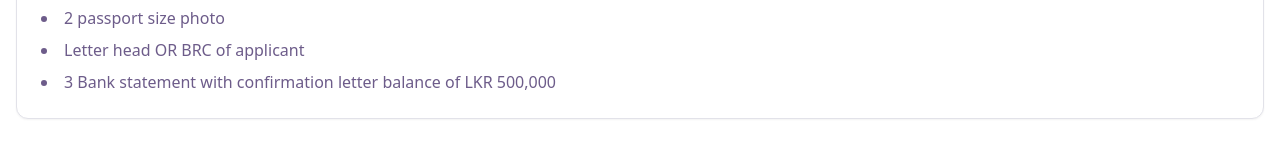
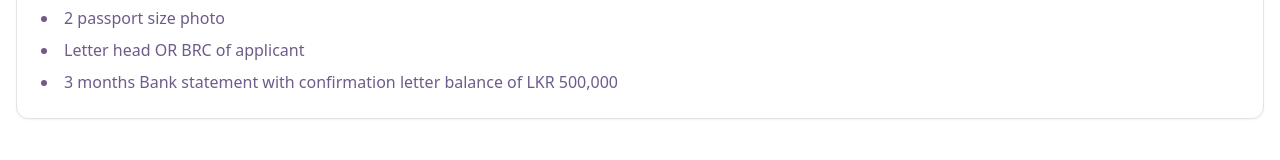
Before and after one commit to whitevolfe/SHANNU-TRAVELS, a React (Vite) app: page /china-visa-details in a window 1280 px wide. Shown: the part 547-707 px from the top of the page. Built offline with nearby package versions, Linux system fonts and the light colour scheme.

Commit message:
china visa change

```diff
--- a/src/pages/ChinaVisaDetails.tsx
+++ b/src/pages/ChinaVisaDetails.tsx
@@ -8,7 +8,7 @@ const ChinaVisaDetails = () => {
         'Passport with 6 months validity (previous passport)',
         '2 passport size photo',
         'Letter head OR BRC of applicant',
-        '3 Bank statement with confirmation letter balance of LKR 500,000',
+        '3 months Bank statement with confirmation letter balance of LKR 500,000',
       ],
     },
   ];
```
